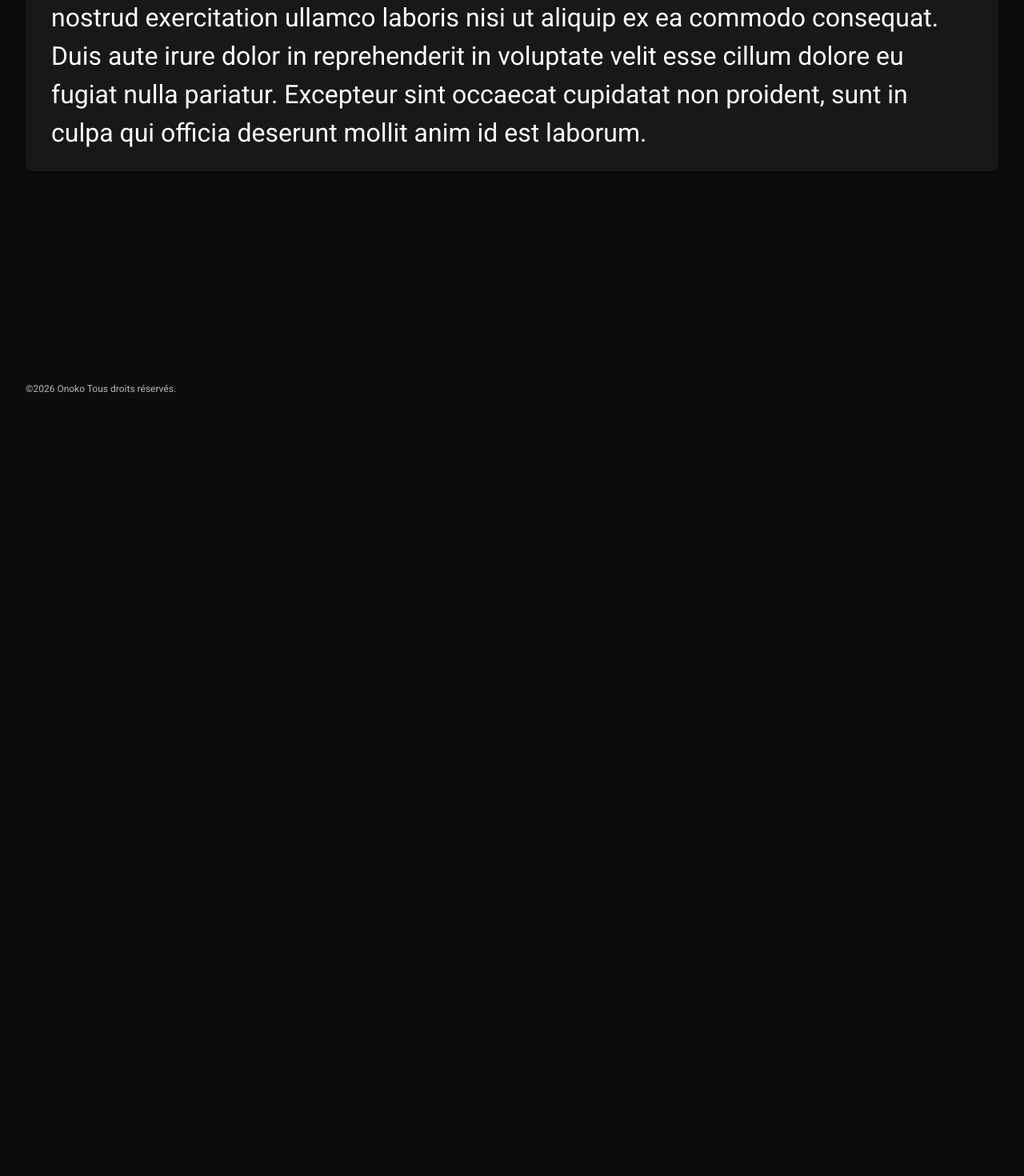
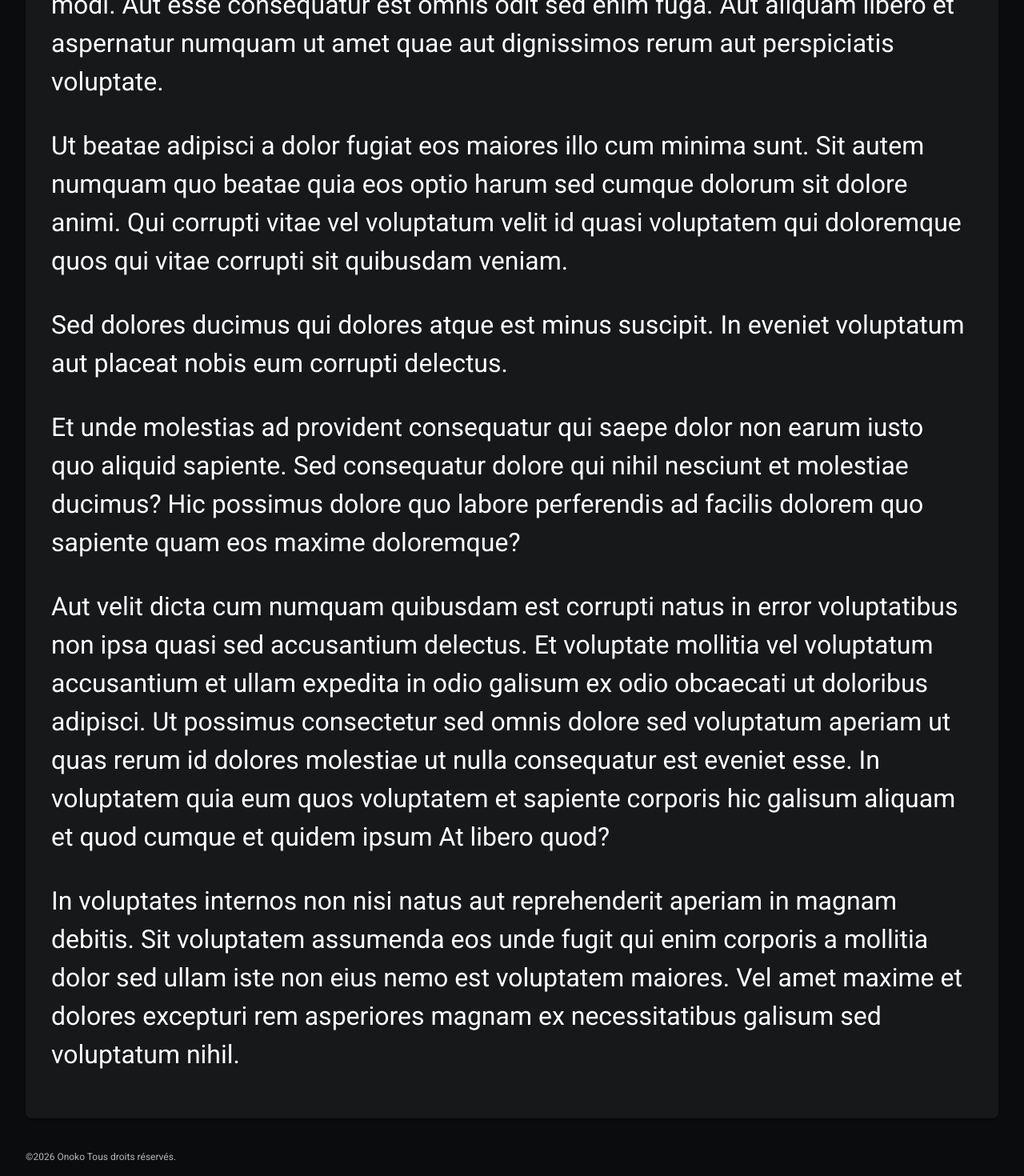
Before and after one commit to 0N0K0/onoko.dev, a React (Vite) app: page / in a window 1280 px wide. Shown: the part 290-1760 px from the top of the page at 80% size. Before the commit the page ends 800 px from the top, so only its background shows below. Built offline with nearby package versions, Linux system fonts and the light colour scheme; no server answers.

Commit message:
Refactor components and styles: update AccountMenu and AdminHeader to use new IconButton size; enhance CustomMenu with marginThreshold; modify PublicHeader and PublicLayout for conditional rendering of AdminHeader; improve theme styles for adminMenu size.

```diff
--- a/src/components/accountMenu.tsx
+++ b/src/components/accountMenu.tsx
@@ -23,15 +23,18 @@ export default function AccountMenu() {
 
   return (
     <>
-      <IconButton onClick={(e) => setAnchorEl(e.currentTarget)} color="inherit">
-        <Icon path={mdiAccount} size={1} />
+      <IconButton
+        onClick={(e) => setAnchorEl(e.currentTarget)}
+        color="inherit"
+        size="adminMenu"
+      >
+        <Icon path={mdiAccount} size="1rem" />
       </IconButton>
       <CustomMenu
         id="account-menu"
         anchorEl={anchorEl}
         open={Boolean(anchorEl)}
         onClose={() => setAnchorEl(null)}
-        PaperProps={{ sx: { mt: "4px" } }}
       >
         <MenuItem
           component={Link}
--- a/src/components/customMenu.tsx
+++ b/src/components/customMenu.tsx
@@ -9,7 +9,7 @@ export default function CustomMenu(props: MenuProps & { PaperProps?: any }) {
     },
   };
   return (
-    <Menu {...props} slotProps={slotProps}>
+    <Menu marginThreshold={8} {...props} slotProps={slotProps}>
       {props.children}
     </Menu>
   );
--- a/src/layout/admin/adminHeader.tsx
+++ b/src/layout/admin/adminHeader.tsx
@@ -16,20 +16,22 @@ export default function AdminHeader() {
   const location = useLocation();
 
   return (
-    <AppBar position="static" elevation={1}>
-      <Toolbar>
+    <AppBar position="sticky" elevation={1}>
+      <Toolbar
+        sx={{ minHeight: "0px !important", justifyContent: "space-between" }}
+      >
         <IconButton
+          size="adminMenu"
           onClick={(e) => setAnchorEl(e.currentTarget)}
           color="inherit"
         >
-          <Icon path={mdiHome} size={1} />
+          <Icon path={mdiHome} size="1rem" />
         </IconButton>
         <CustomMenu
           id="home-menu"
           anchorEl={anchorEl}
           open={Boolean(anchorEl)}
           onClose={() => setAnchorEl(null)}
-          PaperProps={{ sx: { mt: "4px" } }}
         >
           <MenuItem
             component={Link}
--- a/src/layout/public/publicHeader.tsx
+++ b/src/layout/public/publicHeader.tsx
@@ -2,7 +2,6 @@ import AppBar from "@mui/material/AppBar";
 import Toolbar from "@mui/material/Toolbar";
 import Button from "@mui/material/Button";
 import { Link as RouterLink } from "react-router-dom";
-import AccountMenu from "../../components/accountMenu";
 import { useAuth } from "../../hooks/useAuth";
 
 /**
@@ -13,24 +12,15 @@ export default function PublicHeader() {
   const { isAuthenticated } = useAuth();
 
   return (
-    <AppBar position="static" elevation={1}>
+    <AppBar
+      position="sticky"
+      sx={{ top: isAuthenticated ? "24px" : "0" }}
+      elevation={1}
+    >
       <Toolbar>
         <Button variant="text" color="inherit" component={RouterLink} to="/">
           Accueil
         </Button>
-        {isAuthenticated && (
-          <>
-            <Button
-              variant="text"
-              color="inherit"
-              component={RouterLink}
-              to="/admin"
-            >
-              Espace Admin
-            </Button>
-            <AccountMenu />
-          </>
-        )}
       </Toolbar>
     </AppBar>
   );
--- a/src/layout/public/publicLayout.tsx
+++ b/src/layout/public/publicLayout.tsx
@@ -2,6 +2,8 @@ import PublicHeader from "./publicHeader";
 import PublicFooter from "./publicFooter";
 import RootPaper from "../rootPaper";
 import { ResponsivePaper } from "../../components/ResponsiveLayout";
+import { useAuth } from "../../hooks/useAuth";
+import AdminHeader from "../admin/adminHeader";
 
 /**
  * Layout principal pour les pages publiques (accueil, connexion, etc.).
@@ -12,8 +14,11 @@ export default function PublicLayout({
 }: {
   children: React.ReactNode;
 }) {
+  const { isAuthenticated } = useAuth();
+
   return (
     <RootPaper>
+      {isAuthenticated ? <AdminHeader /> : null}
       <PublicHeader />
       <ResponsivePaper
         component="main"
--- a/src/layout/rootPaper.tsx
+++ b/src/layout/rootPaper.tsx
@@ -16,6 +16,7 @@ export default function RootPaper({
   return (
     <ResponsivePaper
       style={{
+        position: "relative",
         minHeight: "100vh",
         display: "flex",
         flexDirection: "column",
--- a/src/mui.d.ts
+++ b/src/mui.d.ts
@@ -31,3 +31,9 @@ declare module "@mui/material/Typography" {
     bodyXs: true;
   }
 }
+
+declare module "@mui/material/IconButton" {
+  interface IconButtonPropsSizeOverrides {
+    adminMenu: true;
+  }
+}
--- a/src/pages/public/homePage.tsx
+++ b/src/pages/public/homePage.tsx
@@ -22,13 +22,48 @@ export default function Home() {
         elevation={1}
       >
         <ResponsiveBodyTypography variant="bodyLg" component="p">
-          Lorem ipsum dolor sit amet, consectetur adipiscing elit. Sed do
-          eiusmod tempor incididunt ut labore et dolore magna aliqua. Ut enim ad
-          minim veniam, quis nostrud exercitation ullamco laboris nisi ut
-          aliquip ex ea commodo consequat. Duis aute irure dolor in
-          reprehenderit in voluptate velit esse cillum dolore eu fugiat nulla
-          pariatur. Excepteur sint occaecat cupidatat non proident, sunt in
-          culpa qui officia deserunt mollit anim id est laborum.
+          <p>
+            Lorem ipsum dolor sit amet. Aut earum galisum qui iusto deserunt id
+            repellat modi. Aut esse consequatur est omnis odit sed enim fuga.
+            Aut aliquam libero et aspernatur numquam ut amet quae aut
+            dignissimos rerum aut perspiciatis voluptate.{" "}
+          </p>
+          <p>
+            Ut beatae adipisci a dolor fugiat eos maiores illo cum minima sunt.
+            Sit autem numquam quo beatae quia eos optio harum sed cumque dolorum
+            sit dolore animi. Qui corrupti vitae vel voluptatum velit id quasi
+            voluptatem qui doloremque quos qui vitae corrupti sit quibusdam
+            veniam.{" "}
+          </p>
+          <p>
+            Sed dolores ducimus qui dolores atque est minus suscipit. In eveniet
+            voluptatum aut placeat nobis eum corrupti delectus.{" "}
+          </p>
+          <p>
+            Et unde molestias ad provident consequatur qui saepe dolor non earum
+            iusto quo aliquid sapiente. Sed consequatur dolore qui nihil
+            nesciunt et molestiae ducimus? Hic possimus dolore quo labore
+            perferendis ad facilis dolorem quo sapiente quam eos maxime
+            doloremque?{" "}
+          </p>
+          <p>
+            Aut velit dicta cum numquam quibusdam est corrupti natus in error
+            voluptatibus non ipsa quasi sed accusantium delectus. Et voluptate
+            mollitia vel voluptatum accusantium et ullam expedita in odio
+            galisum ex odio obcaecati ut doloribus adipisci. Ut possimus
+            consectetur sed omnis dolore sed voluptatum aperiam ut quas rerum id
+            dolores molestiae ut nulla consequatur est eveniet esse. In
+            voluptatem quia eum quos voluptatem et sapiente corporis hic galisum
+            aliquam et quod cumque et quidem ipsum At libero quod?{" "}
+          </p>
+          <p>
+            In voluptates internos non nisi natus aut reprehenderit aperiam in
+            magnam debitis. Sit voluptatem assumenda eos unde fugit qui enim
+            corporis a mollitia dolor sed ullam iste non eius nemo est
+            voluptatem maiores. Vel amet maxime et dolores excepturi rem
+            asperiores magnam ex necessitatibus galisum sed voluptatum
+            nihil.{" "}
+          </p>
         </ResponsiveBodyTypography>
       </ResponsivePaper>
     </>
--- a/src/theme.ts
+++ b/src/theme.ts
@@ -163,6 +163,18 @@ const baseTheme = createTheme({
           "& .MuiSvgIcon-root": {
             fontSize: "inherit",
           },
+          variants: [
+            {
+              props: { size: "adminMenu" },
+              style: {
+                minWidth: "0px !important",
+                fontSize: "1rem",
+                lineHeight: 1,
+                letterSpacing: "normal",
+                padding: "4px",
+              },
+            },
+          ],
         },
       },
     },
```
